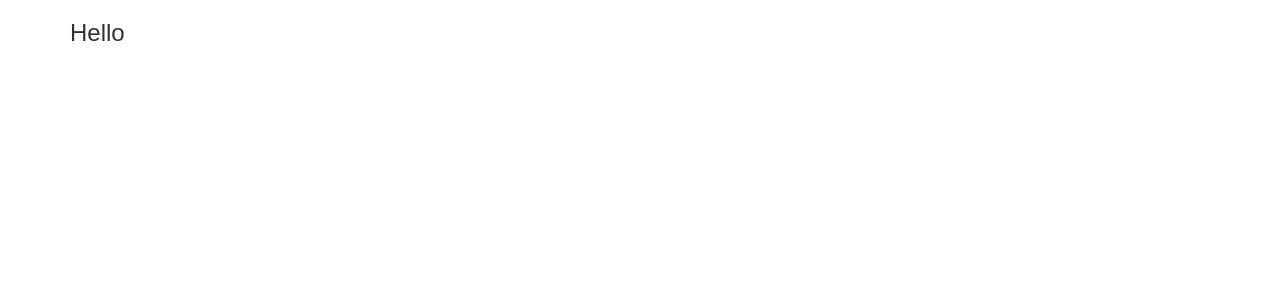
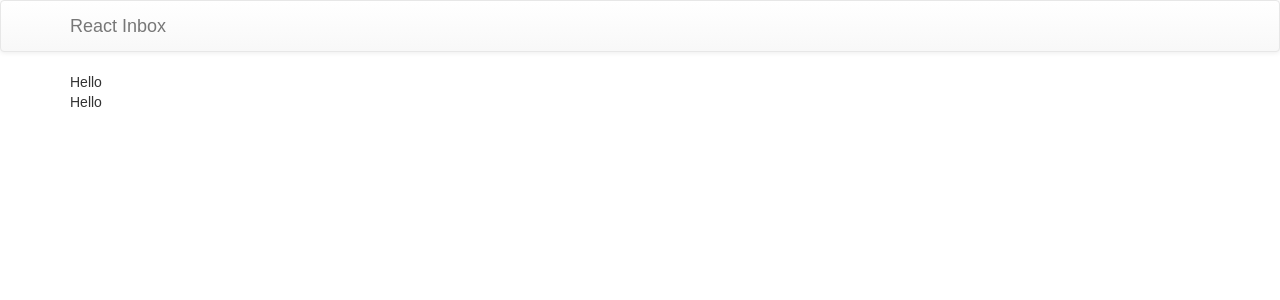
Before and after one commit to BriannaGreene/react-inbox-app, a React (Create React App) app: page / in a window 1280 px wide. Shown: the top 300 px of the page. Built offline with nearby package versions, Linux system fonts and the light colour scheme.

Commit message:
all components created and connected

```diff
--- a/src/components/App.js
+++ b/src/components/App.js
@@ -1,5 +1,6 @@
 import React, { Component } from 'react';
-// import Messages from '../components/Messages'
+import Toolbar from '../components/Toolbar'
+import Messages from '../components/Messages'
 import './App.css';
 
 class App extends Component {
@@ -60,23 +61,83 @@ class App extends Component {
 
   // delete messages
   deleteMessages() {
-    this.setState(prevState => {
-      const messages = prevState.messages.filter(message => !message.selected)
-      return { messages }
+    const messages = this.state.messages.filter(message => !message.selected)
+    this.setState({ messages })
+  }
+
+  // toggle select all
+  toggleSelectAll() {
+    const selectedMessages = this.state.messages.filter(message => message.selected)
+    const selected = selectedMessages.length !== this.state.messages.length
+    this.setState({
+      messages: this.state.messages.map(message => (
+        message.selected !== selected ? { ...message, selected } : message
+      ))
     })
   }
 
-  // toggle select all
-
   // apply label
+  applyLabel(label) {
+    const messages = this.state.messages.map(message => (
+      message.selected && !message.labels.includes(label) ?
+        { ...message, labels: [...message.labels, label].sort() } :
+        message
+    ))
+    this.setState({ messages })
+  }
 
   // remove label
+  removeLabel(label) {
+    const messages = this.state.messages.map(message => {
+      const index = message.labels.indexOf(label)
+      if (message.selected && index > -1) {
+        return {
+          ...message,
+          labels: [
+            ...message.labels.slice(0, index),
+            ...message.labels.slice(index + 1)
+          ]
+        }
+      }
+      return message
+    })
+    this.setState({ messages })
+  }
 
   // render DOM stuff
   render() {
     return (
-      <div className="container">
-        <h3>Hello</h3>
+      <div>
+        <div className="navbar navbar-default" role="navigation">
+          <div className="container">
+            <div className="navbar-header">
+              <button type="button" className="navbar-toggle collapsed" data-toggle="collapse" data-target=".navbar-collapse">
+                <span className="sr-only">Toggle navigation</span>
+                <span className="icon-bar"></span>
+                <span className="icon-bar"></span>
+                <span className="icon-bar"></span>
+              </button>
+              <a className="navbar-brand" href="/">React Inbox</a>
+            </div>
+          </div>
+        </div>
+
+        <div className="container">
+          <Toolbar
+            messages={this.state.messages}
+            markAsRead={this.markAsRead.bind(this)}
+            markAsUnread={this.markAsUnread.bind(this)}
+            deleteMessages={this.deleteMessages.bind(this)}
+            toggleSelectAll={this.toggleSelectAll.bind(this)}
+            applyLabel={this.applyLabel.bind(this)}
+            removeLabel={this.removeLabel.bind(this)}
+            />
+          <Messages
+            messages={this.state.messages}
+            toggleSelect={this.toggleSelect.bind(this)}
+            toggleStar={this.toggleStar.bind(this)}
+            />
+        </div>
       </div>
     );
   }
--- /dev/null
+++ b/src/components/Message.js
@@ -0,0 +1,9 @@
+import React from 'react'
+
+const Message = () => {
+  return(
+    <div>Hello</div>
+  )
+}
+
+export default Message
--- a/src/components/Messages.js
+++ b/src/components/Messages.js
@@ -1,21 +1,13 @@
-// import React from 'react'
-// import Message from './Message'
-//
-// const Messages = ({ messages }) => {
-//   const messageComponents = messages.map(message => (
-//     <Message
-//       key={message.id}
-//       message={message}
-//       toggleSelect={toggleSelect}
-//       toggleStar={toggleStar}
-//     />
-//   ))
-//
-//   return (
-//     <div>
-//       {messageComponents}
-//     </div>
-//   )
-// }
-//
-// export default Messages
+import React from 'react'
+import Message from './Message'
+
+const Messages = ({ messages }) => {
+
+  return (
+    <div>
+      <Message />
+    </div>
+  )
+}
+
+export default Messages
--- /dev/null
+++ b/src/components/Toolbar.js
@@ -0,0 +1,9 @@
+import React from 'react'
+
+const Toolbar = () => {
+  return (
+    <div>Hello</div>
+  )
+}
+
+export default Toolbar
--- a/src/index.js
+++ b/src/index.js
@@ -1,11 +1,11 @@
 import React from 'react';
 import ReactDOM from 'react-dom';
+import App from './components/App';
+import registerServiceWorker from './registerServiceWorker';
 import 'bootstrap/dist/css/bootstrap.css';
 import 'bootstrap/dist/css/bootstrap-theme.css';
 import 'font-awesome/css/font-awesome.css';
 import './index.css';
-import App from './components/App';
-import registerServiceWorker from './registerServiceWorker';
 
 const messages = [
   {
@@ -68,5 +68,5 @@ const messages = [
   }
 ]
 
-ReactDOM.render(<App messages={ messages } />, document.getElementById('root'));
+ReactDOM.render(<App messages={messages} />, document.getElementById('root'));
 registerServiceWorker();
```
